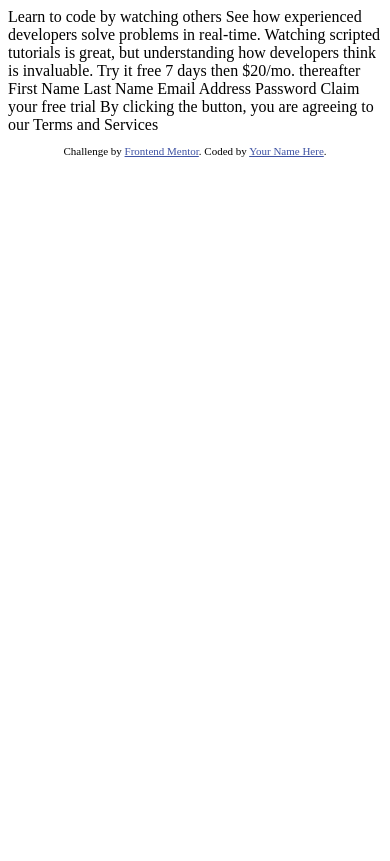
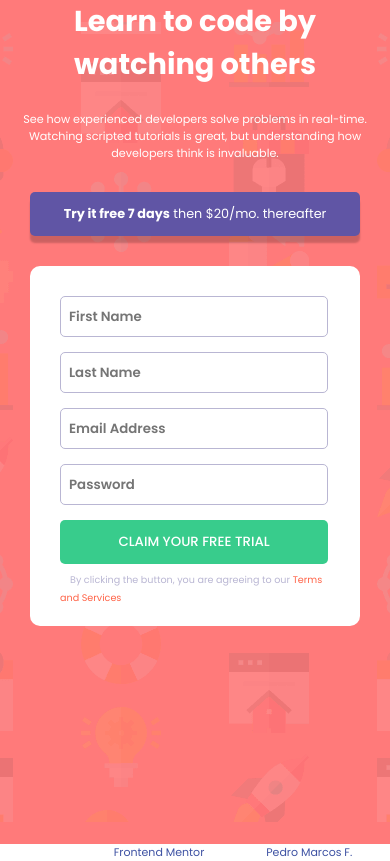
Before and after one commit to Stack-Peter/FrontEnd-Mentor006, a plain HTML site: page index.html in a window 390 px wide. Drawn offline with Linux system fonts and the light colour scheme.

Commit message:
last commit

```diff
--- a/index.html
+++ b/index.html
@@ -2,41 +2,56 @@
 <html lang="en">
    <head>
       <meta charset="UTF-8">
-  <meta name="viewport" content="width=device-width, initial-scale=1.0"> <!-- displays site properly based on user's device -->
-
+      <meta name="viewport" content="width=device-width, initial-scale=1.0">
+      <!-- displays site properly based on user's device -->
       <link rel="icon" type="image/png" sizes="32x32" href="./images/favicon-32x32.png">
-
+      <link rel="stylesheet" href="style.css">
       <title>Frontend Mentor | Intro component with sign up form</title>
-
       <!-- Feel free to remove these styles or customise in your own stylesheet 👍 -->
+      <link rel="preconnect" href="https://fonts.googleapis.com">
+      <link rel="preconnect" href="https://fonts.gstatic.com" crossorigin>
+      <link href="https://fonts.googleapis.com/css2?family=Poppins:wght@400;500;600;700&display=swap" rel="stylesheet">
       <style>
          .attribution { font-size: 11px; text-align: center; }
          .attribution a { color: hsl(228, 45%, 44%); }
       </style>
    </head>
    <body>
-
-  Learn to code by watching others
-
-  See how experienced developers solve problems in real-time. Watching scripted tutorials is great,
+      <div class="color">
+         <div class="svgs">
+            <div class="content">
+               <div class="son-1">
+                  <h1>Learn to code by watching others</h1>
+                  <p>See how experienced developers solve problems in real-time. Watching scripted tutorials is great,
                      but understanding how developers think is invaluable.
-
-  Try it free 7 days then $20/mo. thereafter
-
-  First Name
-  Last Name
-  Email Address
-  Password
-
-  Claim your free trial
-
-  By clicking the button, you are agreeing to our Terms and Services
-
+                  </p>
+               </div>
+               <div class="son-2">
+                <a href="https://google.com"><div class="test"><strong>Try it free 7 days</strong> then $20/mo. thereafter</div></a>
+                  <div>
+                     <form action="">
+                        <input type="text" placeholder="First Name" required>
+                        <label for="" ></label>
+                        <input type="text" placeholder="Last Name" required>
+                        <label for=""></label>
+                        <input type="email" placeholder="Email Address" required>
+                        <label for=""></label>
+                        <input type="password" placeholder="Password" required>
+                        <label for=""></label>
+                        <button type="submit">Claim your free trial</button>
+                        <span> By clicking the button, you are agreeing to our <a class="last" href="https://google.com">Terms and Services</a></span>
+                     </form>
+                  </div>
+               </div>
+            </div>
+         </div>
+      </div>
       <footer>
          <p class="attribution">
             Challenge by <a href="https://www.frontendmentor.io?ref=challenge" target="_blank">Frontend Mentor</a>.
-      Coded by <a href="#">Your Name Here</a>.
+            Coded by <a href="https://beacons.page/ferreira_pedro">Pedro Marcos F.</a>
          </p>
       </footer>
+      <script src="/main.js"></script>
    </body>
 </html>
--- a/style.css
+++ b/style.css
@@ -0,0 +1,344 @@
+* {
+  margin: 0;
+  padding: 0;
+}
+
+.color {
+  height: 100vh;
+  background: hsl(0, 100%, 74%);
+}
+
+.svgs {
+  background: url(/images/bg-intro-desktop.png) no-repeat center;
+  height: 100vh;
+}
+
+.content {
+  display: flex;
+  align-items: center;
+  height: 100vh;
+  padding: 0 30vh 0 30vh;
+}
+
+.son-1 {
+  max-width: 65vh;
+}
+
+.son-2 {
+  padding-left: 13vh;
+}
+
+form {
+  width: 340px;
+  height: 330px;
+  border-radius: 10px;
+  background: white;
+  padding: 30px 30px 0 30px;
+}
+input {
+  padding: 12px 8px 12px 8px;
+  margin-bottom: 15px;
+  border-radius: 5px;
+  border: 1px solid hsl(246, 25%, 77%);
+  width: 320px;
+}
+
+input:focus {
+  border: none;
+  box-shadow: 0 0 0 1pt hsl(248, 32%, 49%);
+  outline: none;
+  transition: 0.1s;
+}
+
+button {
+  width: 338px;
+  font-family: "Poppins", sans-serif;
+  font-weight: 500;
+  color: white;
+  background: hsl(154, 59%, 51%);
+  border: 0;
+  border-radius: 5px;
+  padding: 12px 8px 12px 8px;
+  text-transform: uppercase;
+  margin-bottom: 5px;
+}
+
+button:hover {
+  color: hsl(249, 10%, 26%);
+  transition: 0.1s ease-in-out;
+}
+
+h1 {
+  color: white;
+  font-family: "Poppins", sans-serif;
+  font-weight: 700;
+  font-size: 2.4em;
+  margin-bottom: 25px;
+}
+
+p {
+  color: white;
+  font-family: "Poppins", sans-serif;
+  font-size: 0.8em;
+}
+
+form span {
+  font-family: "Poppins", sans-serif;
+  font-size: 0.6em;
+  padding: 10px;
+  color: hsl(246, 25%, 77%);
+}
+.last:hover {
+  color: rgb(88, 88, 88);
+  transition: 0.1s ease-in-out;
+}
+
+a {
+  text-decoration: none;
+  color: tomato;
+}
+
+input::placeholder {
+  font-family: "Poppins", sans-serif;
+  font-weight: 600;
+}
+
+.test {
+  background: hsl(248, 32%, 49%);
+  text-align: center;
+  border-radius: 5px;
+  color: white;
+  font-family: "Poppins", sans-serif;
+  font-size: 0.8em;
+  padding: 13px 0 13px 0;
+  margin-bottom: 20px;
+  box-shadow: 0px 7px 2px 0px rgba(0, 0, 0, 0.2);
+}
+
+.test:hover {
+  transition: 0.1s ease-in-out;
+  color: hsl(249, 10%, 26%);
+}
+
+@media screen and (max-width: 1250px) {
+  .content {
+    padding: 0 30vh 0 25vh;
+  }
+}
+
+@media screen and (max-width: 1100px) {
+  .content {
+    padding: 0 30vh 0 20vh;
+  }
+}
+
+@media screen and (max-width: 1010px) {
+  .content {
+    padding: 0 30vh 0 10vh;
+  }
+}
+
+@media screen and (max-width: 890px) {
+  .content {
+    padding: 0 30vh 0 5vh;
+  }
+}
+
+@media screen and (max-width: 820px) {
+  .son-1 {
+    max-width: 65vh;
+  }
+
+  .son-2 {
+    padding-left: 5vh;
+  }
+}
+
+@media screen and (max-width: 726px) {
+  form {
+    width: 250px;
+    height: 330px;
+    border-radius: 10px;
+    background: white;
+    padding: 30px 30px 0 30px;
+  }
+  input {
+    padding: 12px 8px 12px 8px;
+    margin-bottom: 15px;
+    border-radius: 5px;
+    border: 1px solid hsl(246, 25%, 77%);
+    width: 230px;
+  }
+  button {
+    width: 248px;
+    font-family: "Poppins", sans-serif;
+    font-weight: 500;
+    color: white;
+    background: hsl(154, 59%, 51%);
+    border: 0;
+    border-radius: 5px;
+    padding: 12px 8px 12px 8px;
+    text-transform: uppercase;
+    margin-bottom: 5px;
+  }
+  h1 {
+    color: white;
+    font-family: "Poppins", sans-serif;
+    font-weight: 700;
+    font-size: 2.4em;
+    margin-bottom: 25px;
+  }
+}
+
+@media screen and (max-width: 620px) {
+  .content {
+    display: block;
+    padding: 0;
+  }
+
+  .son-1 {
+    max-width: 100%;
+    text-align: center;
+    margin-bottom: 30px;
+    padding: 20vh 2vh 0 2vh;
+  }
+
+  .son-2 {
+    padding-left: 0vh;
+  }
+  .test {
+    width: 400px;
+    margin: 0 auto;
+    margin-bottom: 30px;
+  }
+
+  form {
+    margin: 0 auto;
+    width: 340px;
+    height: 330px;
+    border-radius: 10px;
+    background: white;
+    padding: 30px 30px 0 30px;
+  }
+}
+
+@media screen and (max-width: 420px) {
+  .content {
+    display: block;
+    padding: 0;
+  }
+
+  .son-1 {
+    max-width: 100%;
+    text-align: center;
+    margin-bottom: 30px;
+    padding: 0vh 2vh 0 2vh;
+  }
+
+  .son-2 {
+    padding-left: 0vh;
+  }
+  .test {
+    width: 330px;
+    margin: 0 auto;
+    margin-bottom: 30px;
+  }
+
+  form {
+    margin: 0 auto;
+    width: 270px;
+    height: 330px;
+    border-radius: 10px;
+    background: white;
+    padding: 30px 30px 0 30px;
+  }
+  input {
+    padding: 12px 8px 12px 8px;
+    margin-bottom: 15px;
+    border-radius: 5px;
+    border: 1px solid hsl(246, 25%, 77%);
+    width: 250px;
+  }
+
+  input:focus {
+    border: none;
+    box-shadow: 0 0 0 1pt hsl(248, 32%, 49%);
+    outline: none;
+    transition: 0.1s;
+  }
+
+  button {
+    width: 268px;
+    font-family: "Poppins", sans-serif;
+    font-weight: 500;
+    color: white;
+    background: hsl(154, 59%, 51%);
+    border: 0;
+    border-radius: 5px;
+    padding: 12px 8px 12px 8px;
+    text-transform: uppercase;
+    margin-bottom: 5px;
+  }
+
+  button:hover {
+    color: hsl(249, 10%, 26%);
+    transition: 0.1s ease-in-out;
+  }
+
+  h1 {
+    color: white;
+    font-family: "Poppins", sans-serif;
+    font-weight: 700;
+    font-size: 1.8em;
+    margin-bottom: 25px;
+  }
+
+  p {
+    color: white;
+    font-family: "Poppins", sans-serif;
+    font-size: 0.7em;
+  }
+
+  form span {
+    font-family: "Poppins", sans-serif;
+    font-size: 0.6em;
+    padding: 10px;
+    color: hsl(246, 25%, 77%);
+  }
+}
+
+@media screen and (max-width: 355px) {
+  .color {
+    height: 100%;
+  }
+
+  .svgs {
+    height: 100%;
+  }
+
+  .content {
+    height: 650px;
+  }
+  form {
+    margin: 0 auto;
+    width: 240px;
+    height: 330px;
+    border-radius: 10px;
+    background: white;
+    padding: 30px 30px 0 30px;
+  }
+  input {
+    padding: 12px 8px 12px 8px;
+    margin-bottom: 15px;
+    border-radius: 5px;
+    border: 1px solid hsl(246, 25%, 77%);
+    width: 220px;
+  }
+  button {
+    width: 238px;
+  }
+
+  .test {
+    width: 300px;
+  }
+}
```
Lines whose indentation alone changed are shown as unchanged.
